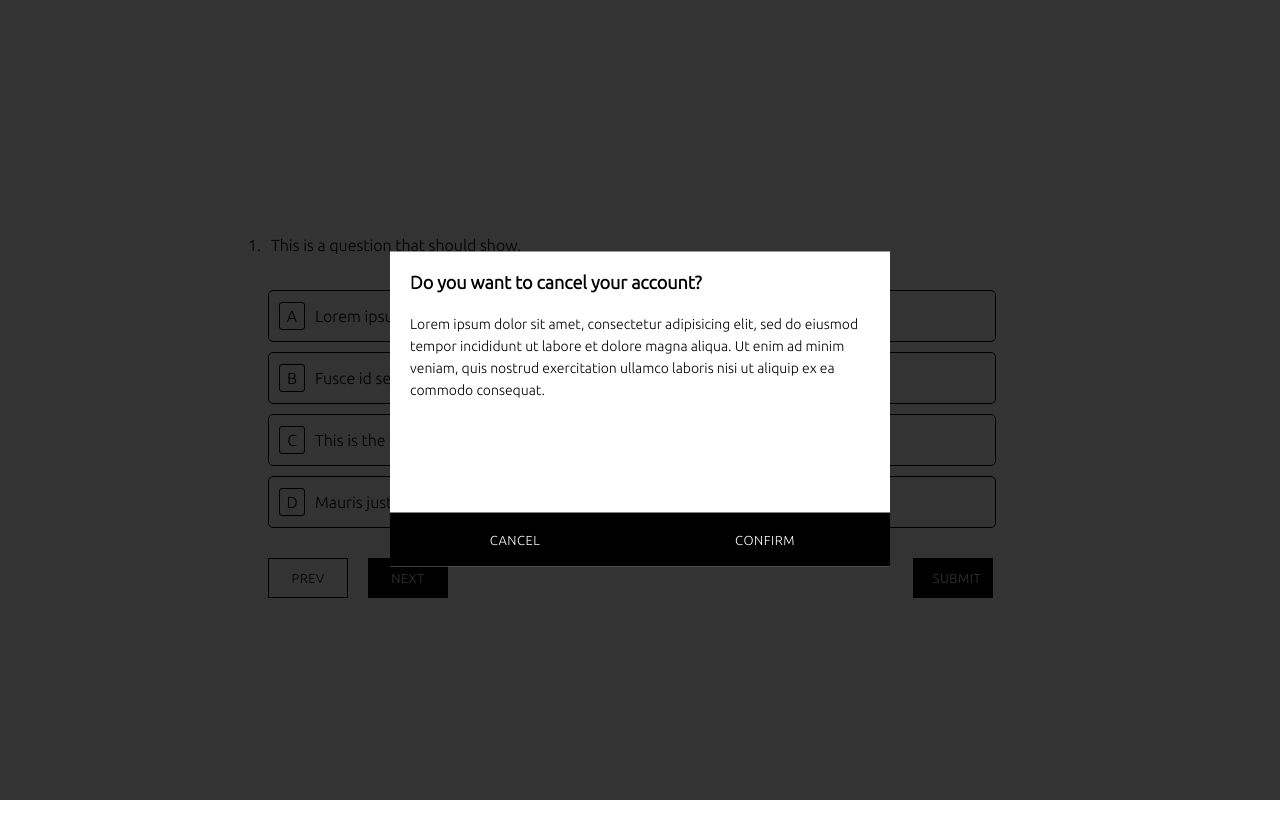
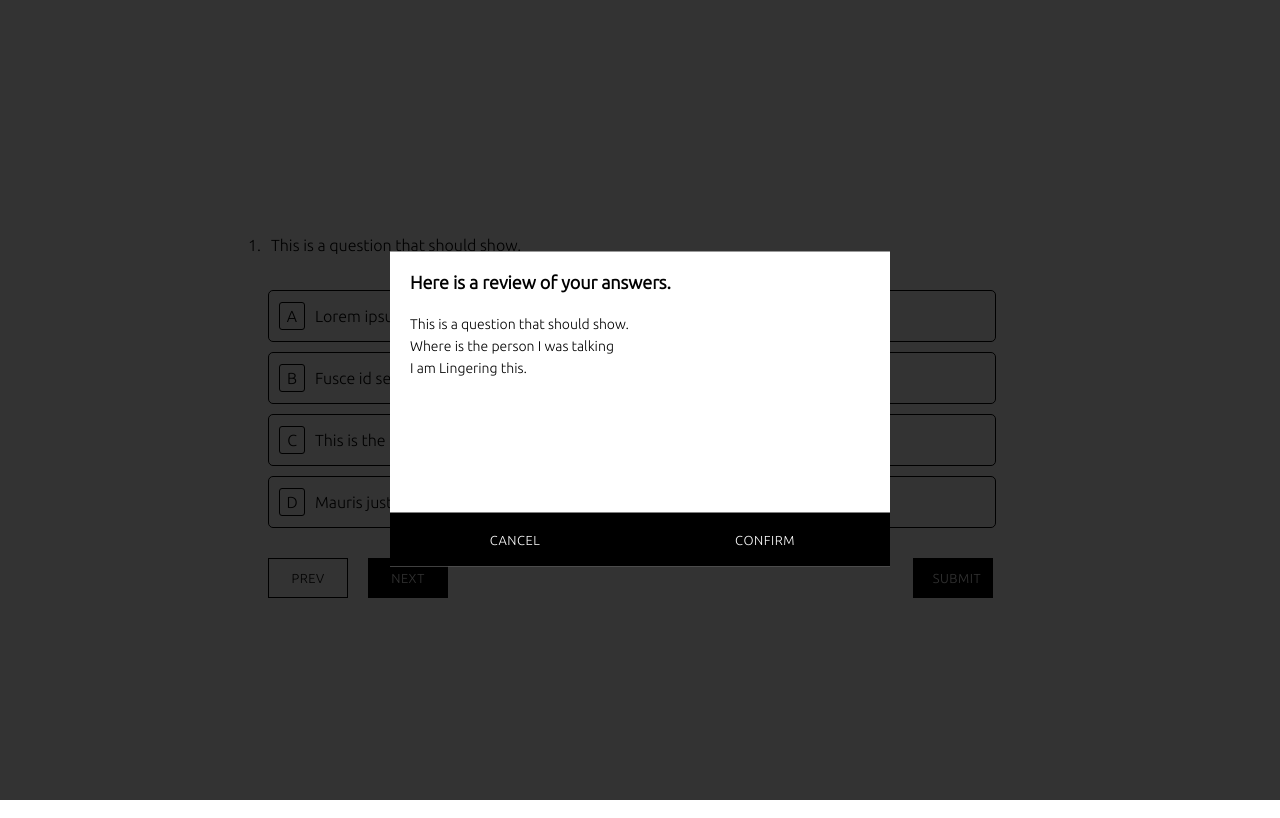
Before and after one commit to ovansa/quiz-trivia, a React (Create React App) app: page / in a window 1280 px wide. Both pictures are taken after a click on the button "SUBMIT". Built offline with nearby package versions, Linux system fonts and the light colour scheme.

Commit message:
Added partial review question modal

```diff
--- a/src/component/form-fields/radio-component/radio-component.jsx
+++ b/src/component/form-fields/radio-component/radio-component.jsx
@@ -12,7 +12,7 @@ const Radio = ({ selected, onChange, text, option, value }) => {
         onChange(value);
       }}>
       <div className='option-label'>
-        <p className='option-label-info'>Key</p>
+        {/* <p className='option-label-info'>Key</p> */}
         <p>{option.toUpperCase()}</p>
       </div>
       <p className='option-text'>{text}</p>
--- a/src/component/form-fields/radio-component/radio-component.styles.scss
+++ b/src/component/form-fields/radio-component/radio-component.styles.scss
@@ -8,9 +8,9 @@
   width: 100%;
   border-radius: 5px;
 
-  .option-label-info {
-    display: none;
-  }
+  // .option-label-info {
+  //   display: none;
+  // }
 
   .option-label {
     border: 1px solid black;
@@ -26,19 +26,19 @@
     background-color: rgb(227, 223, 223);
     cursor: pointer;
 
-    .option-label {
-      display: flex;
-      gap: 10px;
-      width: 44px;
-      margin-left: -40px;
-      padding: 0px 9px;
-      z-index: 5;
-      background-color: white;
+    // .option-label {
+    //   display: flex;
+    //   gap: 10px;
+    //   width: 44px;
+    //   margin-left: -40px;
+    //   padding: 0px 9px;
+    //   z-index: 5;
+    //   background-color: white;
 
-      .option-label-info {
-        display: inline-block;
-      }
-    }
+    // .option-label-info {
+    //   display: inline-block;
+    // }
+    // }
   }
 }
 
@@ -46,17 +46,19 @@
   background-color: rgb(227, 223, 223);
   cursor: pointer;
 
-  .option-label {
-    display: flex;
-    gap: 10px;
-    width: 44px;
-    margin-left: -40px;
-    padding: 0px 9px;
-    z-index: 5;
-    background-color: white;
+  // Increase the scale to 0.001 the size of the original
 
-    .option-label-info {
-      display: inline-block;
-    }
-  }
+  // .option-label {
+  //   display: flex;
+  //   gap: 10px;
+  //   width: 44px;
+  //   margin-left: -40px;
+  //   padding: 0px 9px;
+  //   z-index: 5;
+  //   background-color: white;
+
+  //   .option-label-info {
+  //     display: inline-block;
+  //   }
+  // }
 }
--- /dev/null
+++ b/src/component/modal/modal_popup.component.jsx
@@ -0,0 +1,55 @@
+import React from 'react';
+
+import './modal_popup.component.styles.scss';
+
+const ModalPopup = ({ isModalDisplayed, showHideModal, userQuestions }) => {
+  const submitAnswer = () => {
+    console.log('Answer submitted');
+    showHideModal();
+  };
+
+  const getAnswer = (question) => {
+    const answer = question.options.find(
+      (option) => option.option === question.selectedAnswer
+    );
+
+    return answer || 'none selected';
+  };
+
+  console.log(getAnswer(userQuestions[0]));
+  console.log('Something');
+
+  return (
+    <div
+      class={`modal_popup ${
+        isModalDisplayed === true ? 'show_modal_popup' : ''
+      }`}>
+      <div class='bg_shadow'></div>
+      <div class='popup'>
+        <div class='popup_head'>
+          Here is a review of your answers.
+          {/* <button class='close_btn'>Close</button> */}
+        </div>
+        <div class='popup_body'>
+          {userQuestions.map((userQuestion) => (
+            <div className='popup_review'>
+              <div>{userQuestion.question}</div>
+              <div>{userQuestion.selectedAnswer.toUpperCase()}</div>
+              {/* <div>{userQuestion.options.find(option => option.option === userQuestion.selectedAnswer)}</div> */}
+            </div>
+          ))}
+        </div>
+        <div class='popup_foot'>
+          <button class='popup_btn popup_cancel_btn' onClick={showHideModal}>
+            Cancel
+          </button>
+          <button class='popup_btn popup_confirm_btn' onClick={submitAnswer}>
+            Confirm
+          </button>
+        </div>
+      </div>
+    </div>
+  );
+};
+
+export default ModalPopup;
--- /dev/null
+++ b/src/component/modal/modal_popup.component.styles.scss
@@ -0,0 +1,58 @@
+.modal_popup {
+  position: relative;
+  display: none;
+}
+
+.show_modal_popup {
+  display: contents;
+}
+
+.modal_popup .bg_shadow {
+  position: fixed;
+  top: 0;
+  left: 0;
+  width: 100%;
+  height: 100%;
+  background: rgba(0, 0, 0, 0.8);
+}
+
+.modal_popup .popup {
+  background: #fff;
+  z-index: 1;
+  width: 500px;
+  position: absolute;
+  top: 50%;
+  left: 50%;
+  transform: translate(-50%, -50%);
+}
+
+.modal_popup .popup .popup_head {
+  padding: 20px;
+  padding-bottom: 0;
+  font-size: 18px;
+  font-weight: 600;
+  position: relative;
+}
+
+.modal_popup .popup .popup_body {
+  padding: 20px;
+  min-height: 180px;
+  font-size: 14px;
+  line-height: 22px;
+}
+
+.modal_popup .popup .popup_body .popup_review {
+  display: flex;
+  gap: 20px;
+}
+
+.modal_popup .popup .popup_foot {
+  display: flex;
+}
+
+.modal_popup .popup .popup_foot .popup_btn {
+  width: 50%;
+  border: 0;
+  padding: 20px;
+  cursor: pointer;
+}
--- a/src/pages/quizpage/quizpage-component.jsx
+++ b/src/pages/quizpage/quizpage-component.jsx
@@ -1,5 +1,7 @@
 import React, { useState } from 'react';
 import Options from '../../component/options/options-component';
+
+import ModalPopup from '../../component/modal/modal_popup.component';
 
 import { ReactComponent as ArrowUpIcon } from '../../assets/up-arrow-svgrepo-com.svg';
 import { ReactComponent as ArrowDownIcon } from '../../assets/down-arrow-svgrepo-com.svg';
@@ -106,32 +108,11 @@ const QuizPage = () => {
           <ArrowDownIcon className='icon' onClick={() => displayPrevious()} />
         </button>
       </div> */}
-      <div
-        class={`modal_popup ${
-          isModalDisplayed === true ? 'show_modal_popup' : ''
-        }`}>
-        <div class='bg_shadow'></div>
-        <div class='popup'>
-          <div class='popup_head'>
-            Do you want to cancel your account?
-            {/* <button class='close_btn'>Close</button> */}
-          </div>
-          <div class='popup_body'>
-            Lorem ipsum dolor sit amet, consectetur adipisicing elit, sed do
-            eiusmod tempor incididunt ut labore et dolore magna aliqua. Ut enim
-            ad minim veniam, quis nostrud exercitation ullamco laboris nisi ut
-            aliquip ex ea commodo consequat.
-          </div>
-          <div class='popup_foot'>
-            <button
-              class='popup_btn popup_cancel_btn'
-              onClick={() => onClickSubmit()}>
-              Cancel
-            </button>
-            <button class='popup_btn popup_confirm_btn'>Confirm</button>
-          </div>
-        </div>
-      </div>
+      <ModalPopup
+        isModalDisplayed={isModalDisplayed}
+        showHideModal={() => setDisplayModal(!isModalDisplayed)}
+        userQuestions={userQuestions}
+      />
     </div>
   );
 };
--- a/src/pages/quizpage/quizpage-component.styles.scss
+++ b/src/pages/quizpage/quizpage-component.styles.scss
@@ -107,72 +107,3 @@ button {
     }
   }
 }
-
-.modal_popup {
-  position: relative;
-  display: none;
-}
-
-.show_modal_popup {
-  display: contents;
-}
-
-.modal_popup .bg_shadow {
-  position: fixed;
-  top: 0;
-  left: 0;
-  width: 100%;
-  height: 100%;
-  background: rgba(0, 0, 0, 0.8);
-}
-
-.modal_popup .popup {
-  background: #fff;
-  z-index: 1;
-  width: 500px;
-  position: absolute;
-  top: 50%;
-  left: 50%;
-  transform: translate(-50%, -50%);
-}
-
-.modal_popup .popup .popup_head {
-  padding: 20px;
-  padding-bottom: 0;
-  font-size: 18px;
-  font-weight: 600;
-  position: relative;
-}
-
-// .modal_popup .popup .popup_head .close_btn {
-//   position: absolute;
-//   top: 15px;
-//   right: 15px;
-//   // background: url('close.png') no-repeat;
-//   width: px;
-//   height: 16px;
-//   border: 0;
-//   cursor: pointer;
-// }
-
-// .modal_popup .popup .popup_head .close_btn:hover{
-// 	opacity: 0.5;
-// }
-
-.modal_popup .popup .popup_body {
-  padding: 20px;
-  min-height: 180px;
-  font-size: 14px;
-  line-height: 22px;
-}
-
-.modal_popup .popup .popup_foot {
-  display: flex;
-}
-
-.modal_popup .popup .popup_foot .popup_btn {
-  width: 50%;
-  border: 0;
-  padding: 20px;
-  cursor: pointer;
-}
```
